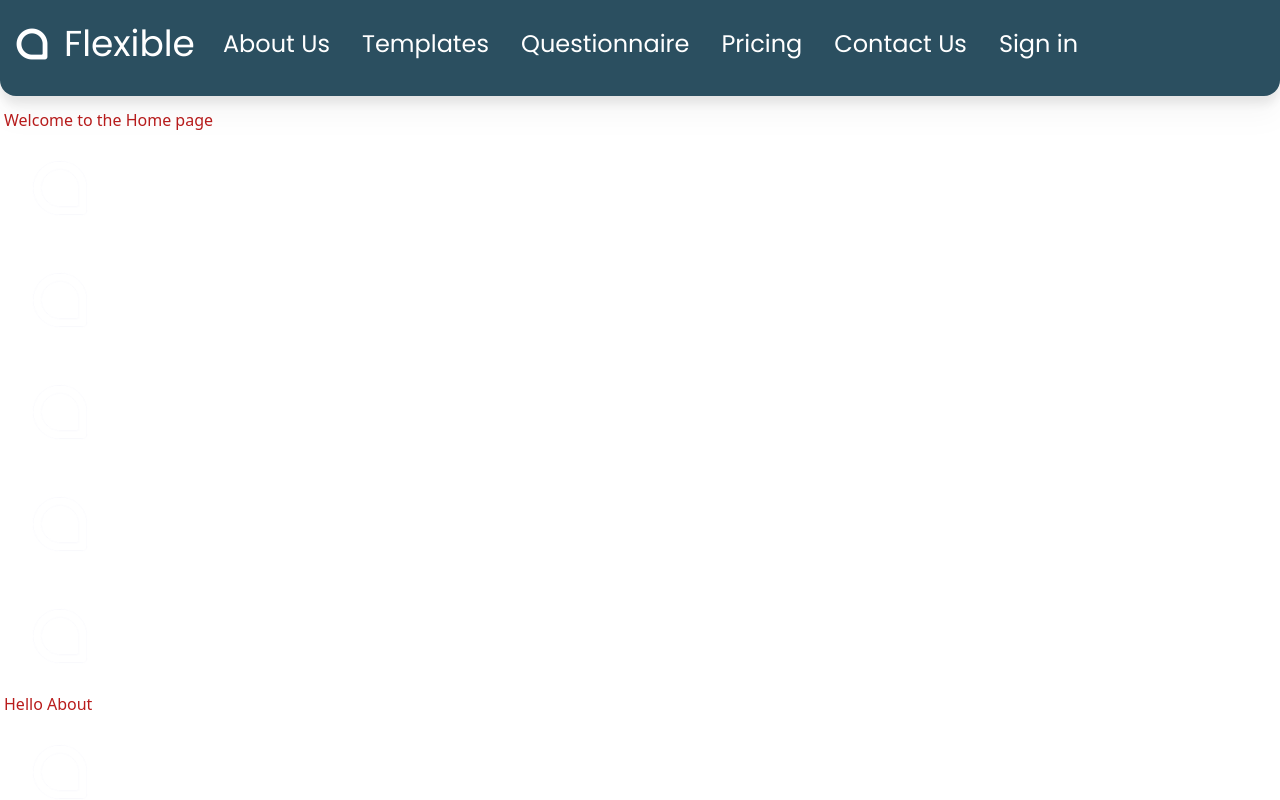
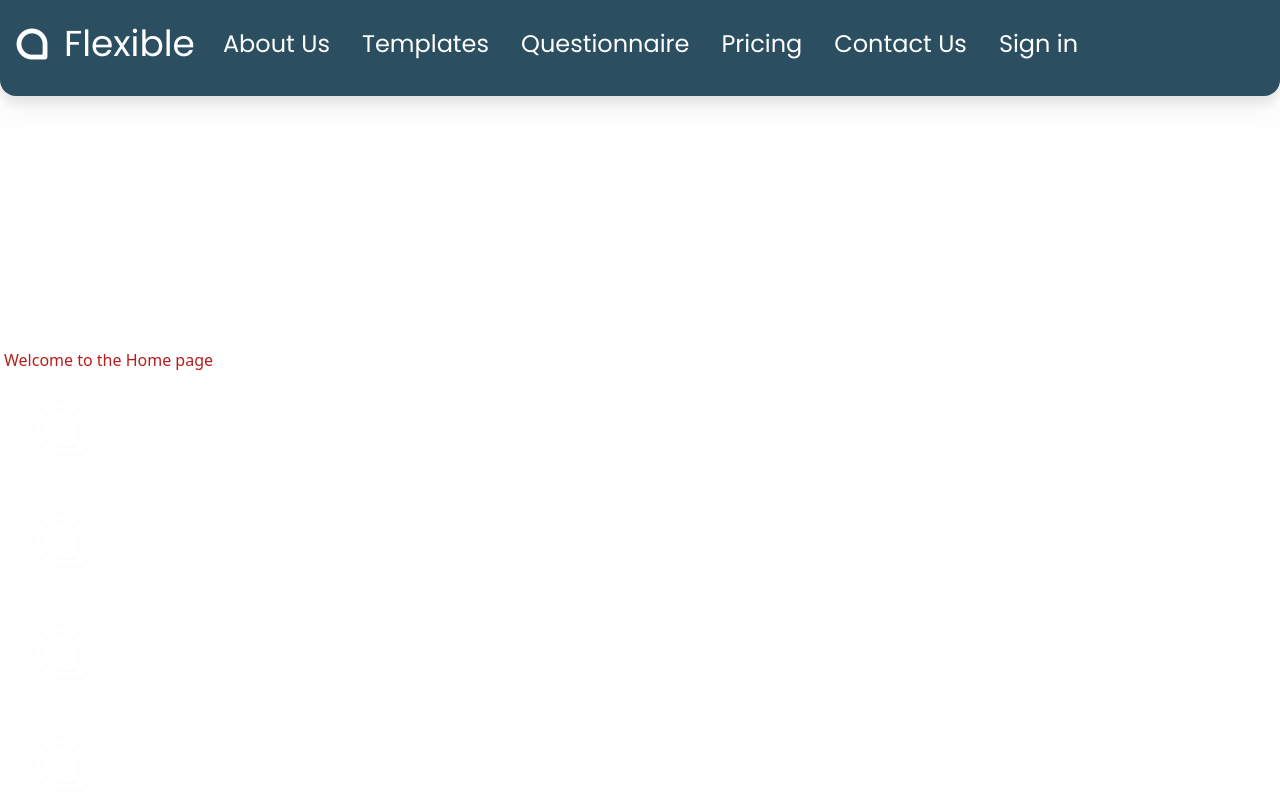
Before and after one commit to webAhead1/flexible, a Vue app: page / in a window 1280 px wide. Shown: the top 800 px of the page. Built offline with nearby package versions, Linux system fonts and the light colour scheme.

Commit message:
some changes in the css of navbar

```diff
--- a/src/App.vue
+++ b/src/App.vue
@@ -7,5 +7,7 @@ import Navbar from './components/Navbar.vue';
   <header>
     <Navbar />
   </header>
-  <RouterView />
+  <body>
+    <RouterView />
+  </body>
 </template>
--- a/src/components/Navbar.vue
+++ b/src/components/Navbar.vue
@@ -23,6 +23,7 @@ export default {
 </script>
 
 <template>
+  <div class="relative">
     <ul id="menu" class="menu">
       <router-link :to="{ path: '/', hash: '#home' }">
         <div class="logoWithFlexible">
@@ -52,6 +53,7 @@ export default {
         </router-link>
       </div>
     </ul>
+  </div>
   <br />
   <br />
   <br />
--- a/src/style.css
+++ b/src/style.css
@@ -4,10 +4,13 @@
 @tailwind utilities;
 
 .example {
-  @apply py-3 px-1;
+  @apply py-3 px-1 mt-40;
 }
 .logo1 {
   @apply h-28;
+}
+body {
+  @apply mt-[5rem] relative;
 }
 .menu {
   @apply w-full mb-[3rem] top-0 text-center text-base md:text-xl lg:text-2xl font-myFont fixed bg-navyColor rounded-b-2xl list-none h-24 drop-shadow-xl flex;
@@ -19,7 +22,7 @@
   @apply ml-auto mr-5;
 } */
 .menu-link {
-  @apply py-7 px-4 items-center text-white hover:bg-white hover:text-black;
+  @apply py-7 px-4  items-center text-white hover:bg-white hover:text-black;
 }
 .menu-link:first-child {
   @apply ml-3;
```
Lines whose indentation alone changed are shown as unchanged.
